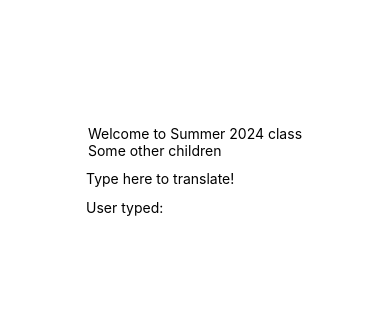
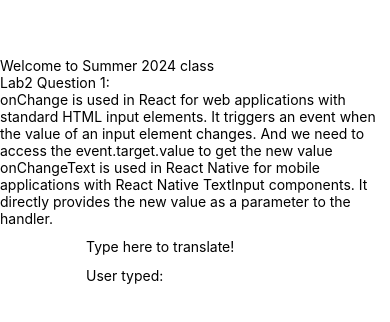
Before and after one commit to oiat11/summer2024, a React Native app: screen / in a window 390 px wide. Shown: the part 252-574 px from the top of the page. Built offline with nearby package versions, Linux system fonts and the light colour scheme.

Commit message:
added the answer of question 1 to app.js

```diff
--- a/App.js
+++ b/App.js
@@ -9,7 +9,10 @@
   return (
     <View style={styles.container}>
       <Header appName={appName} theme = 'dark'>
-        <Text>Some other children</Text>
+        <Text>Lab2 Question 1: </Text>
+        <Text>onChange is used in React for web applications with standard HTML input elements. It triggers an event when the value of an input element changes. And we need to access the event.target.value to get the new value
+              onChangeText is used in React Native for mobile applications with React Native TextInput components. It directly provides the new value as a parameter to the handler.
+        </Text>
       </Header>
       <Input />
       <StatusBar style="auto" />
```
